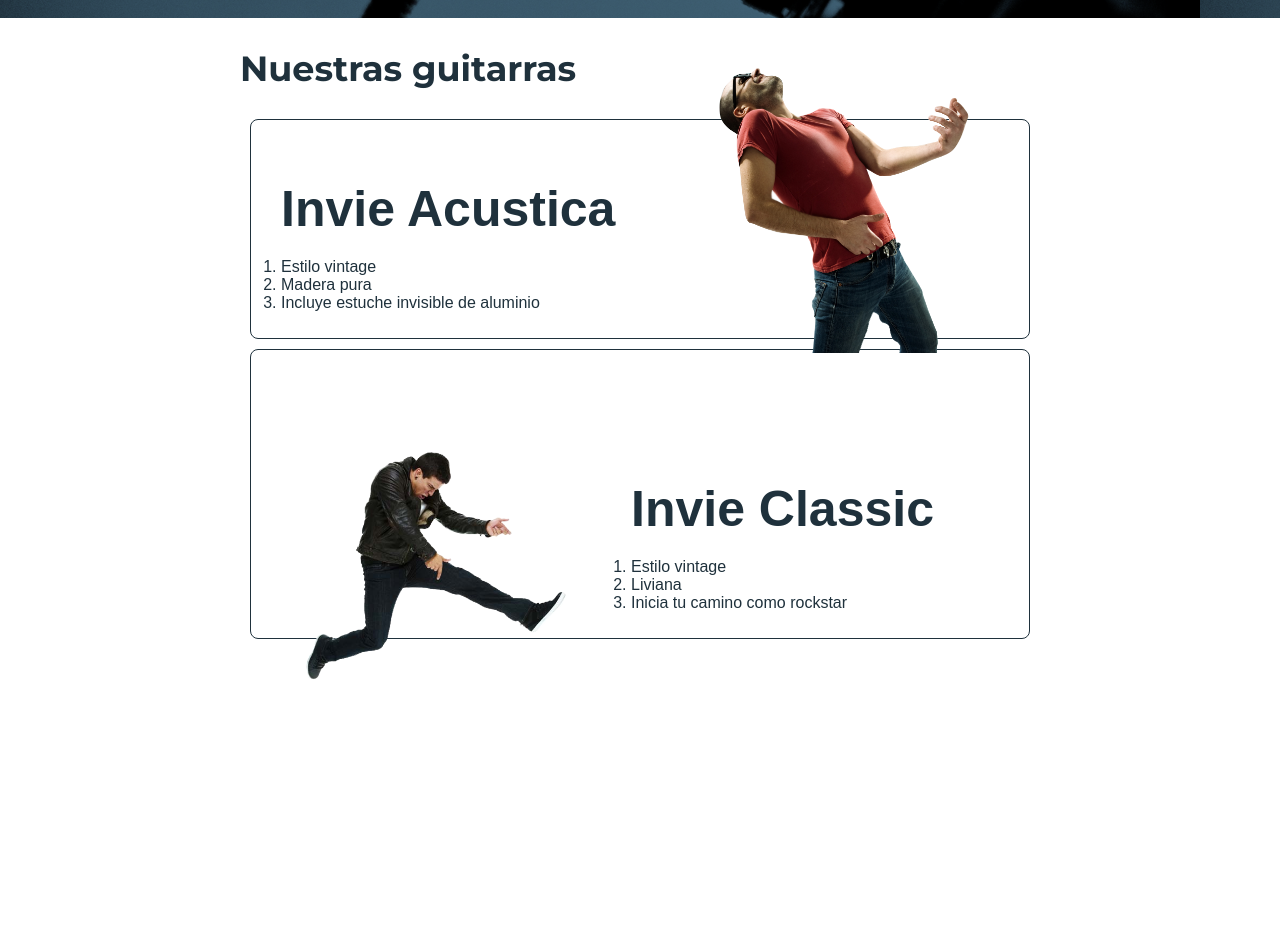
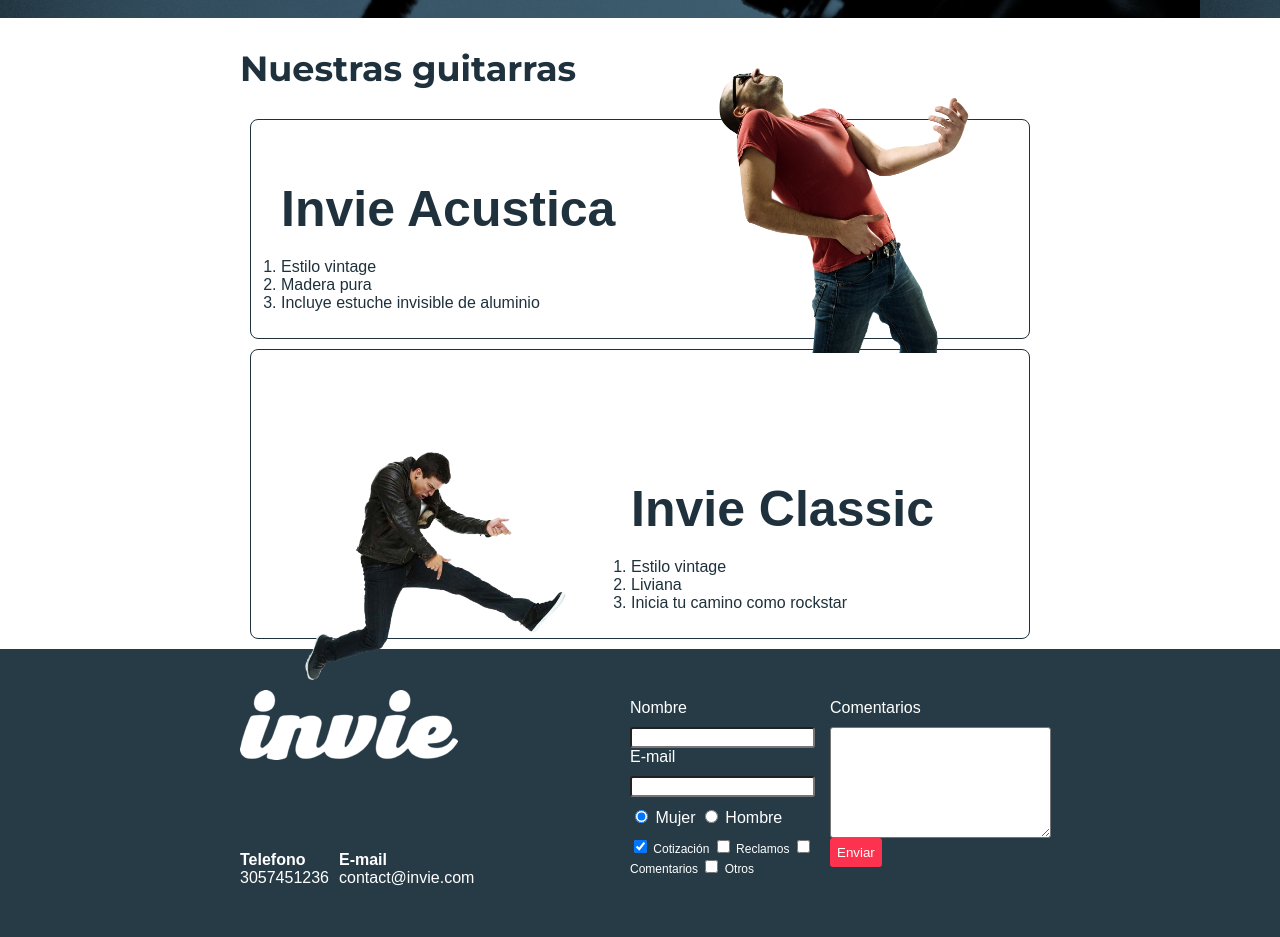
Before and after one commit to daguiheso/invie, a plain HTML site: page index.html in a window 1280 px wide. Shown: the part 425-1362 px from the top of the page. Before the commit the page ends 1116 px from the top, so only its background shows below. Drawn offline with Linux system fonts and the light colour scheme; a web font is replaced by a local one.

Commit message:
Add footer an styles flexbox

```diff
--- a/css/invie.css
+++ b/css/invie.css
@@ -2,7 +2,7 @@ body {
 	font-family: 'Allerta', sans-serif;
 	margin: 0;
 }
-button {
+.button {
 	border-radius: 5px;
 	background: #fd324e;
 	color: white;
@@ -84,3 +84,56 @@ button {
 	margin-left: 370px;
 	padding-left: ;
 }
+.footer {
+	background: #273b47;
+}
+.contacto {
+	display: flex;
+    width: 300px;
+    flex-wrap: wrap;
+    align-items: center;
+}
+.contacto img {
+	display: block;
+}
+.contacto strong {
+	display: block;
+}
+.contacto a {
+	color: white;
+	text-decoration: none;
+	margin: 10px 10px 10px 0;
+}
+
+.footer .contenedor {
+	display: flex;
+	justify-content: space-between;
+}
+.formulario {
+	display: flex;
+	width: 400px;
+	color: white;
+	padding: 50px 10px;
+}
+.col1,.col2 {
+	display: flex;
+	flex-direction: column;
+}
+.col1 {
+	margin-right: 15px;
+}
+.col2 {
+    align-items: flex-start;
+}
+.intereses label {
+	font-size: 12px;
+}
+.formulario label,.sexo,.intereses {
+	margin-bottom: 10px;
+}
+.sexo {
+	margin-top: 10px;
+}
+.formulario input,textarea {
+	border-radius: 3px;
+}
--- a/index.html
+++ b/index.html
@@ -29,7 +29,7 @@
 		<div class="contenedor">
 			<h1 class="titulo">Guitarras inviesibles</h1>
 			<h3 class="title-a">Se la estrella del rock que síempre quisiste ser</h3>
-			<button>Conoce más</button>
+			<button class="button">Conoce más</button>
 		</div>
 	</section>
 	<section id="guitarras" class="guitarras contenedor"> <!-- guitarras -->
@@ -57,5 +57,49 @@
 			</div>
 		</article>
 	</section>
+	<footer class="footer">
+		<div class="contenedor">
+			<div class="contacto">
+				<img src="./images/invie-white.png" alt="Logotipo blanco">
+				<a href="tel:+573014011363"><strong>Telefono</strong><span>3057451236</span></a>
+				<a href="mailto:contacto@envie.com"><strong>E-mail</strong><span>contact@invie.com</span></a>
+			</div>
+			<form class="formulario">
+				<div class="col1">
+					<label for="nombre">Nombre</label>
+					<input type="text" required id="nombre" name="nombre" />
+					<label for="email">E-mail</label>
+					<input type="email" required id="email" name="email" />
+					<div class="sexo">
+						<label for="mujer">
+							<input type="radio" id="mujer" checked name="sexo" value="mujer"> Mujer
+						</label>
+						<label for="hombre">
+							<input type="radio" id="hombre" name="sexo" value="hombre"> Hombre
+						</label>
+					</div>
+					<div class="intereses">
+						<label for="cotizacion">
+							<input type="checkbox" checked name="intereses" id="cotizacion" value="cotizacion" /> Cotización
+						</label>
+						<label for="reclamos">
+							<input type="checkbox" name="intereses" id="reclamos" value="reclamos" /> Reclamos
+						</label>
+						<label for="comentarios">
+							<input type="checkbox" name="intereses" id="comentarios" value="comentarios" /> Comentarios
+						</label>
+						<label for="otros">
+							<input type="checkbox" name="intereses" id="otros" value="otros" /> Otros
+						</label>
+					</div>
+				</div>
+				<div class="col2">
+					<label for="comentarios">Comentarios</label>
+					<textarea name="comentarios" id="comentarios" cols="25" rows="7"></textarea>
+					<input type="submit" value="Enviar" class="button" >
+				</div>
+			</form>
+		</div>
+	</footer>
 </body>
 </html>
```
